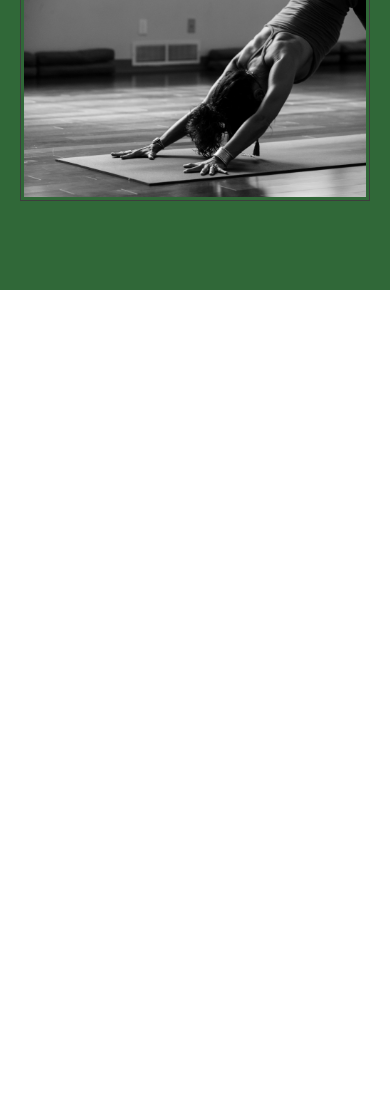
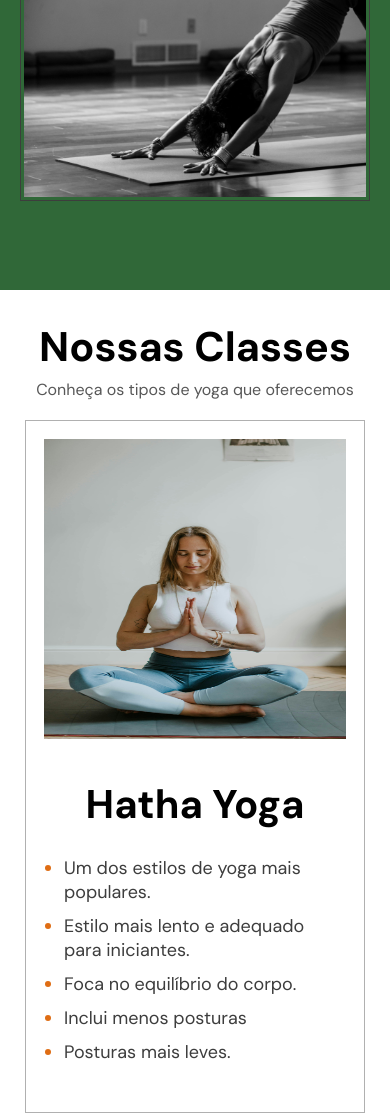
Before and after one commit to williamcouto/yoga-spot, a plain HTML site: page index.html in a window 390 px wide. Shown: the part 1518-2634 px from the top of the page. Before the commit the page ends 1808 px from the top, so only its background shows below. Drawn offline with nearby package versions, Linux system fonts and the light colour scheme.

Commit message:
Fix: Ajustando os cards da seção de classes para os dispositivos movéis

```diff
--- a/css/media.css
+++ b/css/media.css
@@ -137,8 +137,45 @@
         font-size: 32pt;
     }
 
+    #classes-sect{
+        margin-top: 10px;
+    }
+    .classes-container{
+        display: flex;
+        flex-direction: column;
+        align-items: center;
+        gap: 30px;
+    }
+    .img-pose{
+        display: block;
+    }
+    .card-style h3,
+    .card-style li,
+    .card-style ul{
+        visibility: visible;
+        z-index: 1;
+    }
+    #card-ashtanga, #card-vinyasa, #card-kundalini, #card-hatha{
+        background-image: none;
+        background-position: none;
+    }
+    .card-style{
+        width: 340px;
+        height: auto;
+        padding: 18px;
+    }
+    .card-style h3{
+        font-size: 30pt;
+    }
+    .card-style img{
+        width: 100%;
+        height: 300px;
+    }
+    .card-style:hover::before{
+        backdrop-filter: none;
+    }
+
     /*Isolando seções temporiamente*/
-    #classes-sect,
     #sect-about,
     .reviewSect,
     #sect-benefits {
--- a/css/style.css
+++ b/css/style.css
@@ -210,7 +210,9 @@ body{
 #card-ashtanga, #card-vinyasa, #card-kundalini, #card-hatha{
     position: relative;
 }
-
+.img-pose{
+    display: none;
+}
 .card-style h3,
 .card-style li,
 .card-style ul{
--- a/index.html
+++ b/index.html
@@ -69,15 +69,13 @@
             </div>
         </section>
 
-
-
         <section class="sect-yoga" id="classes-sect">
             <h1>Nossas Classes</h1>
             <p>Conheça os tipos de yoga que oferecemos</p>
 
             <div class="classes-container">
                 <div class="card-style" id="card-hatha">
-                    <!-- <img src="assets/pexels-poses-yoga01.jpg" alt=""> -->
+                    <img src="assets/pexels-poses-yoga01.jpg" alt="" class="img-pose">
                     <h3>Hatha Yoga</h3>
                     <ul>
                         <li>Um dos estilos de yoga mais populares.</li>
@@ -88,7 +86,7 @@
                     </ul>
                 </div>
                 <div class="card-style" id="card-vinyasa">
-                    <!-- <img src="assets/pexels-poses-yoga02.jpg" alt=""> -->
+                    <img src="assets/pexels-poses-yoga02.jpg" alt="" class="img-pose">
                     <h3>Vinyasa Yoga</h3>
                     <ul>
                         <li>Série de movimentos contínuos, formando uma coreografia.</li>
@@ -99,7 +97,7 @@
                     </ul>
                 </div>
                 <div class="card-style" id="card-kundalini">
-                    <!-- <img src="assets/pexels-poses-yoga03.jpg" alt=""> -->
+                    <img src="assets/pexels-poses-yoga03.jpg" alt="" class="img-pose">
                     <h3>Kundalini Yoga</h3>
                     <ul>
                         <li>Indicado para expansão da consciência e plenitude</li>
@@ -110,7 +108,7 @@
                     </ul>
                 </div>
                 <div class="card-style" id="card-ashtanga">
-                    <!-- <img src="assets/poses-yoga04.jpg" alt=""> -->
+                    <img src="assets/poses-yoga04.jpg" alt="" class="img-pose">
                     <h3>Ashtanga Yoga</h3>
                     <ul>
                         <li>Melhora do condicionamento físico.</li>
```
